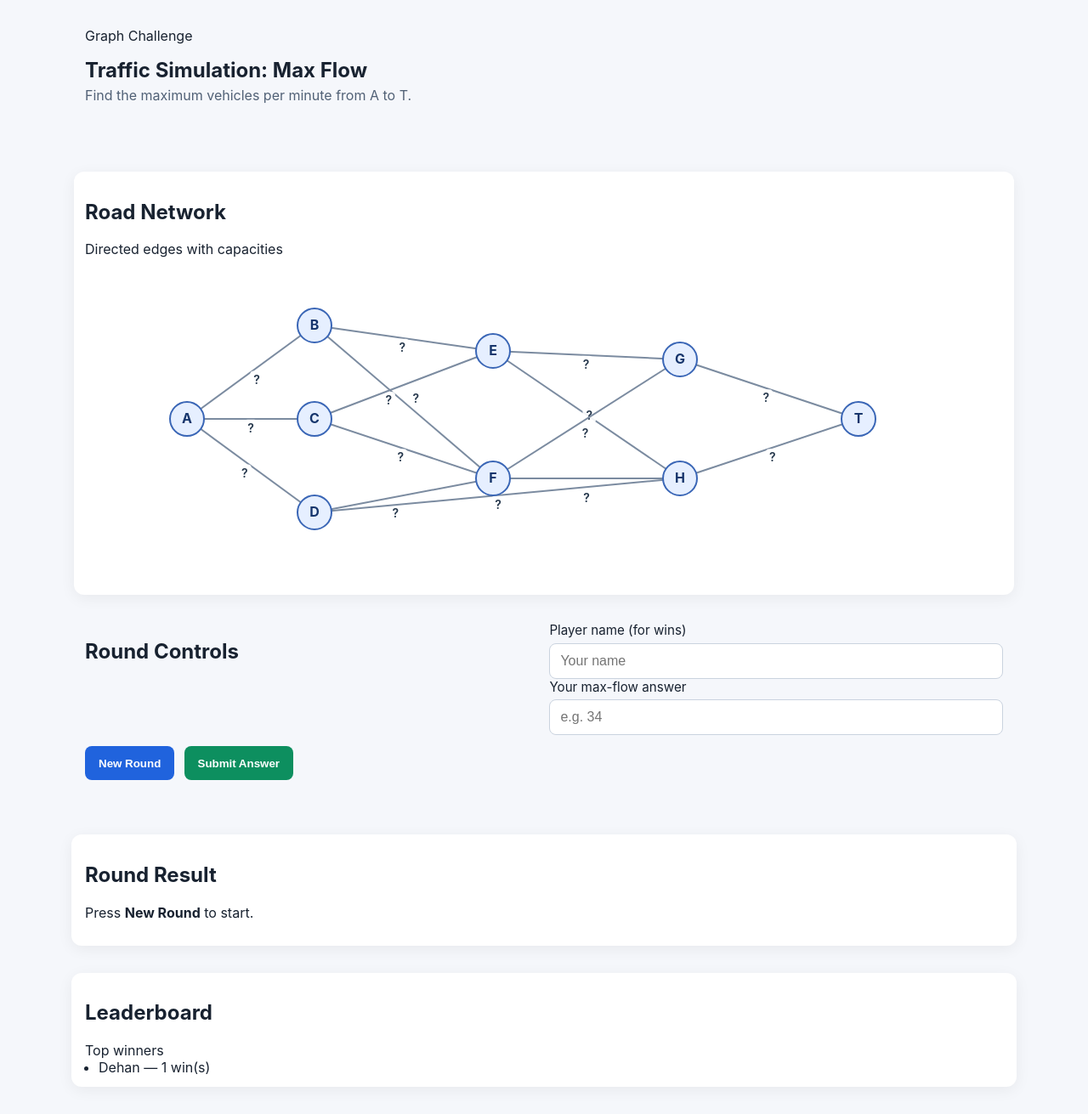
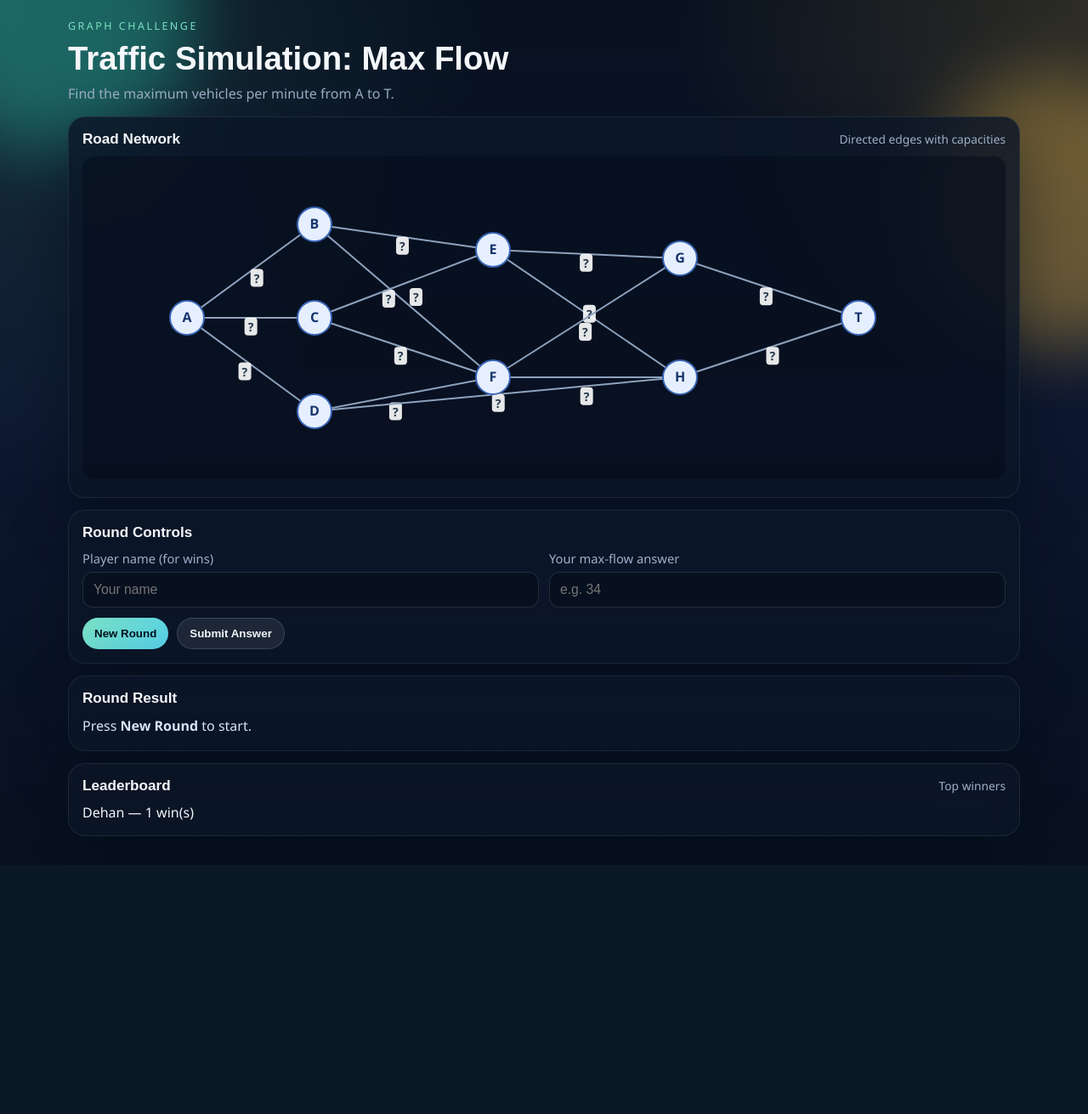
Before and after one commit to yuganigunara/PDSA2-CW, a Flask app: page / in a window 1280 px wide. Shown: the whole page at 85% size. After the commit the page ends 984 px from the top, so only its background shows below. Run offline with Flask 3, Linux system fonts and the light colour scheme; data comes from the database, SQL or seed files in the repository.

Commit message:
Refactor CSS for dark mode and layout improvements
Updated the CSS file with the layout

```diff
--- a/app/static/style.css
+++ b/app/static/style.css
@@ -1,96 +1,278 @@
 :root {
-  color-scheme: light;
-  font-family: Inter, system-ui, -apple-system, sans-serif;
+  color-scheme: dark;
+  font-family: "IBM Plex Sans", "Segoe UI", sans-serif;
+  --bg: #07111f;
+  --surface: rgba(11, 22, 40, 0.82);
+  --surface-strong: rgba(8, 17, 32, 0.92);
+  --text: #f4f7fb;
+  --muted: #9fb0c9;
+  --brand: #7ae0c3;
+  --brand-strong: #55cfe8;
+  --brand-warm: #f4b942;
+  --ok: #90f3a0;
+  --warn: #ffd166;
+  --danger: #ff6b88;
+  --shadow: 0 24px 70px rgba(3, 10, 21, 0.45);
+}
+
+* {
+  box-sizing: border-box;
 }
 
 body {
   margin: 0;
-  background: #f5f7fb;
-  color: #182230;
+  color: var(--text);
+  background: radial-gradient(circle at top left, rgba(122, 224, 195, 0.14), transparent 35%),
+    radial-gradient(circle at top right, rgba(244, 185, 66, 0.16), transparent 30%),
+    linear-gradient(180deg, #07111f 0%, #0d1730 48%, #07111f 100%);
+}
+
+h1,
+h2 {
+  font-family: "Space Grotesk", "IBM Plex Sans", sans-serif;
+}
+
+.page {
+  min-height: 100vh;
+  position: relative;
+  overflow: hidden;
+  padding: 22px 0 34px;
 }
 
 .container {
-  max-width: 1080px;
-  margin: 2rem auto;
-  padding: 0 1rem 2rem;
+  width: min(1120px, calc(100% - 24px));
+  margin: 0 auto;
+}
+
+.hero {
+  margin-bottom: 14px;
+}
+
+.eyebrow {
+  margin: 0;
+  font-size: 0.78rem;
+  letter-spacing: 0.2em;
+  text-transform: uppercase;
+  color: var(--brand);
 }
 
 h1 {
-  margin: 0;
+  margin: 8px 0 0;
+  font-size: clamp(1.9rem, 3vw, 2.8rem);
 }
 
 .subtitle {
-  margin-top: 0.3rem;
-  color: #516176;
+  margin-top: 0.5rem;
+  color: var(--muted);
 }
 
-.board {
-  background: white;
-  border-radius: 12px;
-  padding: 0.8rem;
-  box-shadow: 0 4px 18px rgba(0, 0, 0, 0.06);
+.hero-orb {
+  position: absolute;
+  width: 320px;
+  height: 320px;
+  border-radius: 50%;
+  filter: blur(40px);
+  opacity: 0.34;
+  z-index: -1;
+}
+
+.hero-orb-left {
+  background: #2bd6ba;
+  top: -140px;
+  left: -90px;
+}
+
+.hero-orb-right {
+  background: #ffc84d;
+  right: -120px;
+  top: 90px;
+}
+
+.spark {
+  position: absolute;
+  width: 10px;
+  height: 10px;
+  border-radius: 999px;
+  opacity: 0.4;
+  z-index: -1;
+}
+
+.spark-1 {
+  left: 12%;
+  top: 22%;
+  background: var(--brand);
+}
+
+.spark-2 {
+  right: 18%;
+  top: 33%;
+  background: var(--brand-warm);
+}
+
+.card {
+  background: var(--surface);
+  border: 1px solid rgba(255, 255, 255, 0.08);
+  border-radius: 20px;
+  box-shadow: var(--shadow);
+  backdrop-filter: blur(14px);
+  padding: 16px;
+  margin-top: 14px;
+}
+
+.section-head {
+  display: flex;
+  justify-content: space-between;
+  align-items: baseline;
+  gap: 8px;
+  margin-bottom: 10px;
+}
+
+.section-head h2 {
+  margin: 0;
+  font-size: 1.07rem;
+}
+
+.muted {
+  color: var(--muted);
+  font-size: 0.86rem;
 }
 
 #network {
   width: 100%;
   height: 380px;
+  border-radius: 14px;
+  background: rgba(6, 13, 28, 0.55);
 }
 
-.controls {
-  margin-top: 1rem;
+.field-grid {
   display: grid;
   grid-template-columns: repeat(2, minmax(0, 1fr));
-  gap: 0.8rem;
+  gap: 12px;
 }
 
 label {
   display: flex;
   flex-direction: column;
-  font-size: 0.95rem;
-  gap: 0.35rem;
+  font-size: 0.92rem;
+  color: var(--muted);
+  gap: 6px;
 }
 
 input {
-  height: 40px;
-  border-radius: 8px;
-  border: 1px solid #cad3df;
-  padding: 0 0.75rem;
-  font-size: 1rem;
+  height: 42px;
+  border-radius: 12px;
+  border: 1px solid rgba(255, 255, 255, 0.12);
+  background: var(--surface-strong);
+  color: var(--text);
+  padding: 0 12px;
+  font-size: 0.98rem;
+}
+
+input:focus {
+  outline: none;
+  border-color: rgba(85, 207, 232, 0.85);
+  box-shadow: 0 0 0 3px rgba(85, 207, 232, 0.15);
 }
 
 .buttons {
-  grid-column: 1 / -1;
+  margin-top: 12px;
   display: flex;
-  gap: 0.7rem;
+  gap: 10px;
+  flex-wrap: wrap;
 }
 
 button {
   border: none;
-  border-radius: 8px;
-  height: 40px;
-  padding: 0 1rem;
+  border-radius: 999px;
+  padding: 10px 14px;
+  font-weight: 700;
   cursor: pointer;
-  font-weight: 600;
-  background: #2063dd;
-  color: #fff;
+  transition: transform 140ms ease, filter 140ms ease;
 }
 
-button:last-child {
-  background: #0d8f5f;
+button:hover {
+  transform: translateY(-1px);
+  filter: brightness(1.03);
 }
 
-.result,
-.leaderboard {
-  margin-top: 1rem;
-  background: #fff;
-  border-radius: 12px;
-  padding: 0.8rem 1rem;
-  box-shadow: 0 4px 18px rgba(0, 0, 0, 0.06);
+button:disabled {
+  opacity: 0.6;
+  transform: none;
+  cursor: not-allowed;
 }
 
-.leaderboard ul {
+.primary-button {
+  background: linear-gradient(135deg, var(--brand), var(--brand-strong));
+  color: #06111f;
+}
+
+.secondary-button {
+  background: rgba(255, 255, 255, 0.08);
+  color: var(--text);
+  border: 1px solid rgba(255, 255, 255, 0.15);
+}
+
+.status-line {
   margin: 0;
-  padding-left: 1rem;
+  color: #dbe7fa;
+  line-height: 1.55;
+}
+
+.status-line.ok {
+  color: var(--ok);
+}
+
+.status-line.warn {
+  color: var(--warn);
+}
+
+.status-line.error {
+  color: var(--danger);
+}
+
+.metrics {
+  margin-top: 10px;
+  display: flex;
+  gap: 8px;
+  flex-wrap: wrap;
+}
+
+.metric-chip {
+  border: 1px solid rgba(255, 255, 255, 0.1);
+  border-radius: 999px;
+  padding: 6px 10px;
+  background: rgba(255, 255, 255, 0.04);
+  color: #d5e2f5;
+  font-size: 0.83rem;
+}
+
+.leaderboard-list {
+  margin: 0;
+  padding: 0;
+  list-style: none;
+  display: grid;
+  gap: 8px;
+}
+
+.leaderboard-item {
+  display: flex;
+  justify-content: space-between;
+  align-items: center;
+  gap: 10px;
+  border-radius: 12px;
+  border: 1px solid rgba(255, 255, 255, 0.09);
+  background: rgba(255, 255, 255, 0.04);
+  padding: 10px 12px;
+}
+
+.leaderboard-rank {
+  color: var(--brand-warm);
+  font-weight: 700;
+}
+
+.leaderboard-empty {
+  color: var(--muted);
+  padding: 8px 0;
 }
 
 .node {
@@ -105,7 +287,7 @@ button:last-child {
 }
 
 .edge {
-  stroke: #7b8ba0;
+  stroke: #8ea2bd;
   stroke-width: 2;
   marker-end: url(#arrow);
 }
@@ -121,8 +303,12 @@ button:last-child {
   opacity: 0.9;
 }
 
-@media (max-width: 720px) {
-  .controls {
+@media (max-width: 760px) {
+  .field-grid {
     grid-template-columns: 1fr;
   }
+
+  #network {
+    height: 320px;
+  }
 }
```
